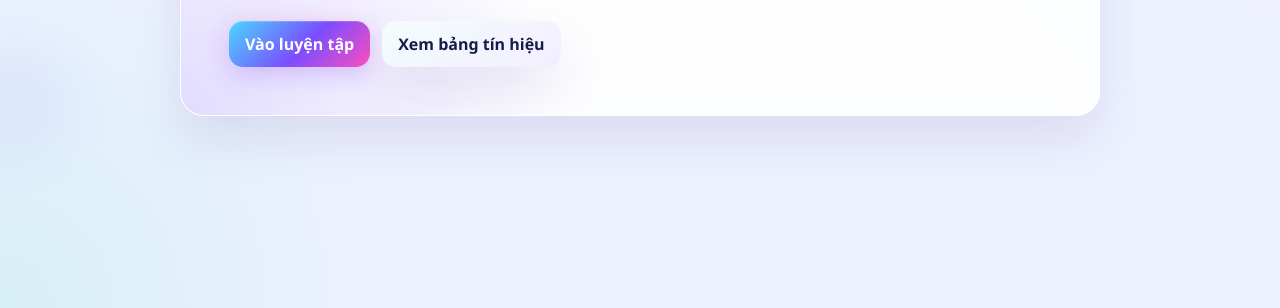
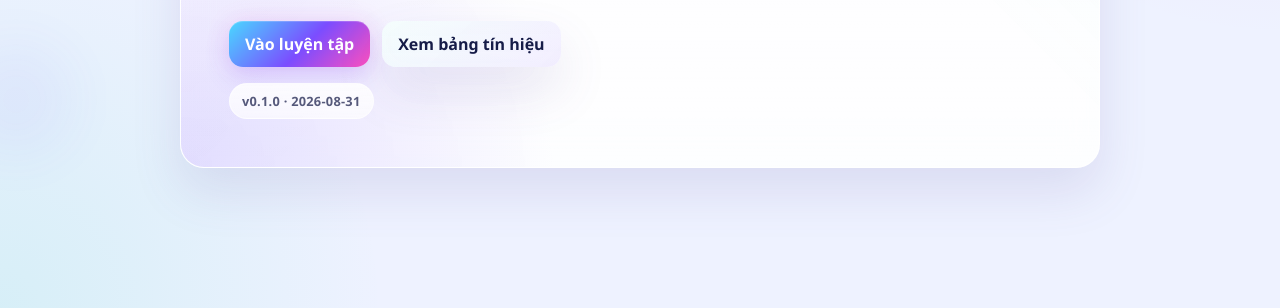
Before and after one commit to voanhtuan13321/signal-trainer-plain, a plain HTML site: page index.html in a window 1280 px wide. Shown: the part 492-800 px from the top of the page. Drawn offline with Linux system fonts and the light colour scheme.

Commit message:
release: v0.1.0

```diff
--- a/scripts/data.js
+++ b/scripts/data.js
@@ -47,6 +47,13 @@
     }
   });
 
+  var APP_META = {
+    version: "0.1.0",
+    releaseDate: "2026-08-31",
+    site:
+      "https://voanhtuan13321.github.io/signal-trainer-plain/"
+  };
+
   var SEMAPHORE_CODE = {
     A: { left: 225, right: 180 },
     B: { left: 270, right: 180 },
@@ -84,6 +91,7 @@
 
   window.SignalTrainer = window.SignalTrainer || {};
   window.SignalTrainer.data = {
+    APP_META: APP_META,
     MORSE_CODE: MORSE_CODE,
     MORSE_LETTERS: MORSE_LETTERS,
     SEMAPHORE_CODE: SEMAPHORE_CODE,
--- a/scripts/views.js
+++ b/scripts/views.js
@@ -2,6 +2,7 @@
   "use strict";
 
   var namespace = window.SignalTrainer || {};
+  var APP_META = namespace.data.APP_META;
   var MORSE_CODE = namespace.data.MORSE_CODE;
   var MORSE_LETTERS = namespace.data.MORSE_LETTERS;
   var SEMAPHORE_CODE = namespace.data.SEMAPHORE_CODE;
@@ -105,6 +106,12 @@
       '<div class="actions actions--stack">',
       '<a class="button" href="#/practice">Vào luyện tập</a>',
       '<a class="button button--secondary" href="#/learn">Xem bảng tín hiệu</a>',
+      "</div>",
+      '<div class="release-chip">',
+      "v",
+      APP_META.version,
+      " · ",
+      APP_META.releaseDate,
       "</div>",
       "</div>",
       "</section>"
--- a/styles/components.css
+++ b/styles/components.css
@@ -122,6 +122,23 @@
 
 .actions--stack .button {
   width: 100%;
+}
+
+.release-chip {
+  display: inline-flex;
+  align-items: center;
+  width: fit-content;
+  margin-top: var(--space-4);
+  padding: 8px 12px;
+  border: 1px solid var(--border);
+  border-radius: 999px;
+  background:
+    linear-gradient(180deg, rgba(255, 255, 255, 0.72), transparent 150%),
+    rgba(255, 255, 255, 0.56);
+  color: var(--muted);
+  font-size: 0.8rem;
+  font-weight: 700;
+  letter-spacing: 0.02em;
 }
 
 .button {
--- /dev/null
+++ b/version.json
@@ -0,0 +1,5 @@
+{
+  "version": "0.1.0",
+  "releaseDate": "2026-08-31",
+  "site": "https://voanhtuan13321.github.io/signal-trainer-plain/"
+}
```
Also changed, not shown: scripts/release-checklist.md (added, +30 -0 lines), .github/release.yml (added), CHANGELOG.md (added), README.md (added).
